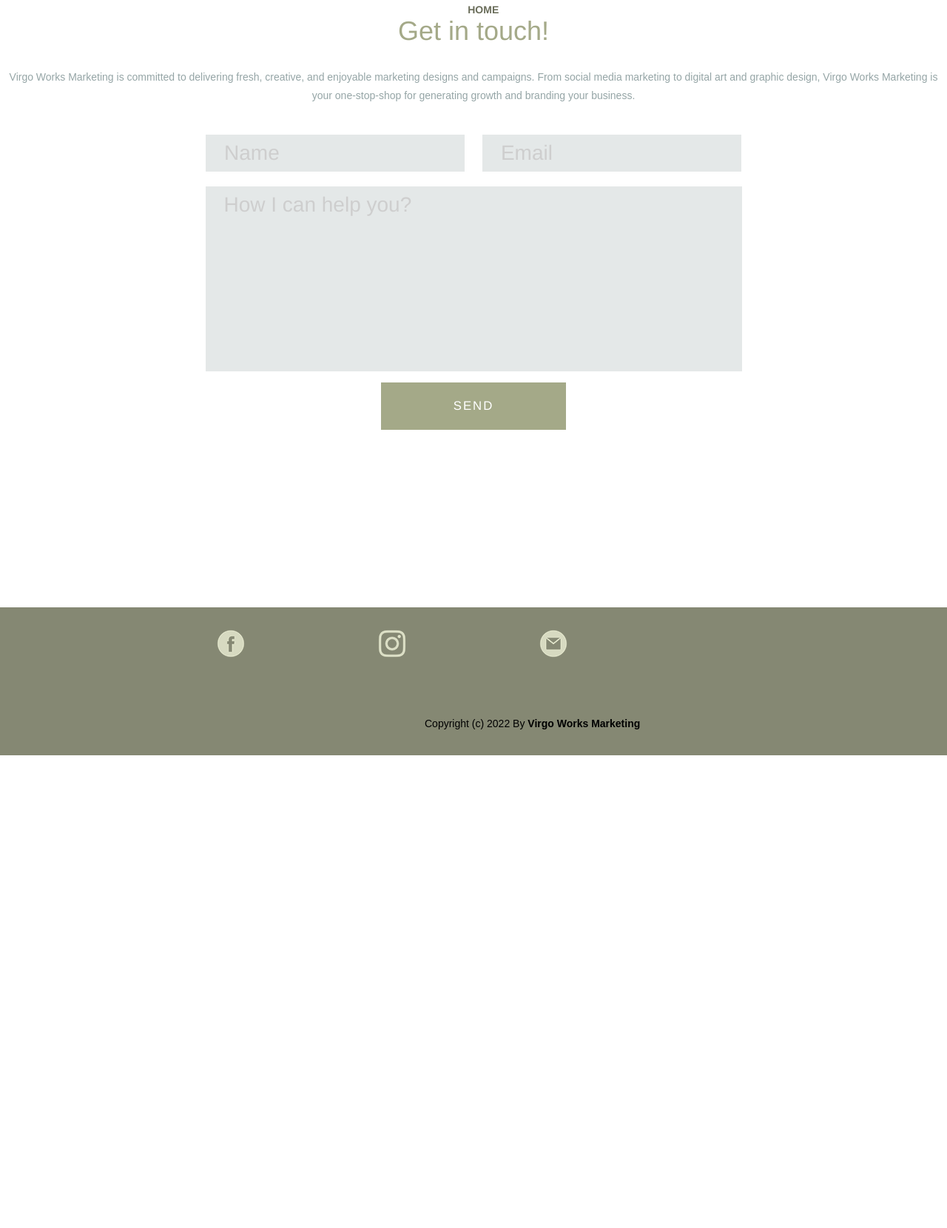
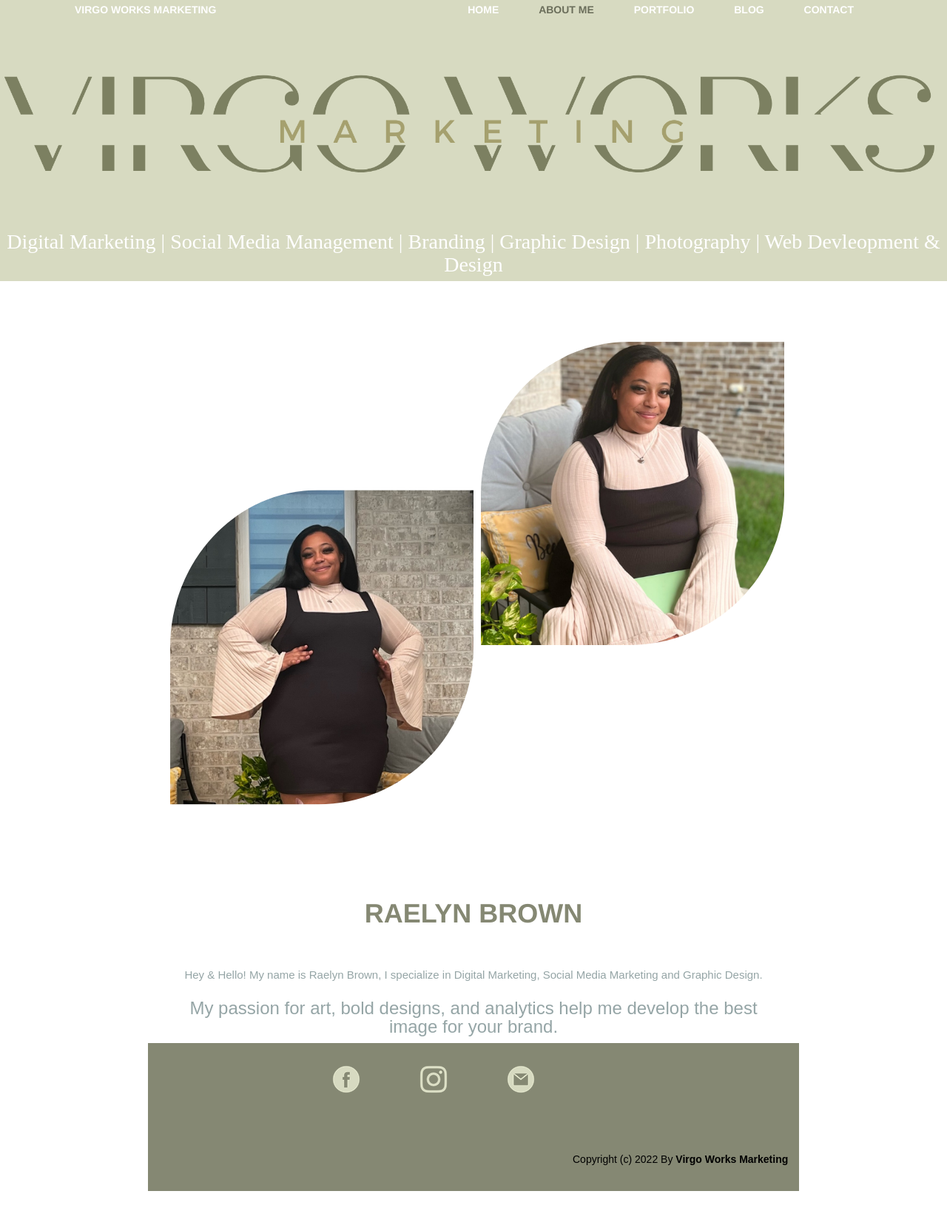
Before and after one commit to Codingvirgo/Virgo-Works-Marketing-portfolio, a plain HTML site: page about-me.html in a window 1280 px wide. Shown: the part 48-1708 px from the top of the page at 74% size. Before the commit the page ends 1069 px from the top, so only its background shows below. Drawn offline with Linux system fonts and the light colour scheme; a script that the page names is missing.

Commit message:
update pages and  about-me

```diff
--- a/about-me.html
+++ b/about-me.html
@@ -19,8 +19,8 @@
           <h3>Virgo Works Marketing</h3>
         </div>
         <ul class=""  id="navbarid">
-          <li><a id="home" class="active" href="home.html">Home</a></li>
-          <li><a id="about-me" href="about-me.html">about me</a></li>
+          <li><a id="home" href="home.html">Home</a></li>
+          <li><a id="about-me" class="active" href="about-me.html">about me</a></li>
           <li><a id="Portolio" href="portolfio.html">Portfolio</a></li>
           <li><a id="Blog" href="blog.html">Blog</a></li>
           <li><a id="contact" href="contact.html">contact</a></li>
@@ -32,24 +32,25 @@
           </a></li>
         </ul>
       </div>
+      <img class="banner" src="img/Vrigo Works Marketing Banner copy.png" alt="Virgo Works Marketing Banner">
+      <div class="header-content">
+        <h3>Digital Marketing | Social Media Management | Branding | Graphic Design | Photography | Web Devleopment & Design </h3>
+      </div>
+    </div>
+
+    <!-- about-me -->
+    <div class="about-me-owner-portrait">
+      <img class="portrait" src="img/home-portrait.png">
+      <img class="portrait2" src="img/about-me.JPG">
+    </div>
+    <div class="about-me-page">
+      <div class="about-me-page-intro wow fadeIn  data-wow-duration="1s" data-wow-delay="1s"">
+        <h1>RAELYN   BROWN</h1>
+        <h2>Hey & Hello! My name is Raelyn Brown,
+          I specialize in Digital Marketing, Social Media Marketing and Graphic Design.</>
+          <h3>My passion for art, bold designs, and analytics help me develop the best image for your brand.</h3>
       </div>
 
-<!------contact us--------->
-
-      <div class="contact-us wow fadeIn  data-wow-duration="1s" data-wow-delay="1s"">
-        <h1>Get in touch!</h1>
-        <p>Virgo Works Marketing is committed to delivering fresh, creative, and enjoyable marketing designs and campaigns. From social media marketing to digital art and graphic design, Virgo Works Marketing is your one-stop-shop for generating growth and branding your business.</p>
-        <form name="contact" action="" data-netlify="true">
-          <div class="name-info">
-            <input type="text" name="" value="" placeholder="Name">
-            <input type="text" name="" value="" placeholder="Email">
-          </div>
-          <textarea name="name" rows="8" cols="80" placeholder="How I can help you?"></textarea>
-          <div class="wow zoomIn  data-wow-duration="2s" data-wow-delay="1s"">
-            <button type="submit">Send</button>
-          </div>
-        </form>
-    </div>
 
       <!----------footer---------->
       <div class="footer">
--- a/css/style.css
+++ b/css/style.css
@@ -11,6 +11,8 @@
 html,body{
   height: 100%;
 }
+/*    header    */
+
 .header{
  width: 100%;
 }
@@ -91,6 +93,8 @@ html,body{
   font-family: 'Quicksand', serif;
 }
 
+/* go ahead button */
+
 .goahead{
   position: absolute;
   width: 200px;
@@ -112,6 +116,9 @@ html,body{
   font-family: 'Rokkitt',serif;
   font-size: 1.4em;
 }
+
+/* home portrait */
+
 .owner-portrait img{
   display: block;
   margin: auto;
@@ -120,6 +127,9 @@ html,body{
   border-radius: 100% 0% 100% 100% / 100% 0% 100% 0% ;
   padding-top: 60px;
 }
+
+/* home about me */
+
 .about-me{
  padding: 0px 10px;
  overflow: auto;
@@ -175,12 +185,63 @@ padding: 50px 200px 50px 200px;
   word-spacing: 0px;
   text-align: justify;
 }
+
+/* about me - about me */
+ .about-me-page {
+  padding: 0px 10px;
+  overflow: auto;
+ }
+ .about-me-page{
+ padding: 50px 200px 50px 200px;
+ }
+ .about-me-page .about-me-page-intro h1{
+   color: #858873;
+   text-align: center;
+   font-weight: bold;
+   padding-bottom: 30px ;
+   margin-top: -50px;
+ }
+ .about-me-page .about-me-page-intro h2{
+  text-align: center;
+  font-family: sans-serif;
+  color: #95a5a6;
+  padding: 0px 20px;
+  line-height: 25px;
+  font-size: 15px;
+ }
+ .about-me-page .about-me-page-intro h3{
+   text-align: center;
+   font-family: sans-serif;
+   color: #95a5a6;
+   padding: 0px 40px;
+   line-height: 25px;
+  }
+
+  .about-me-owner-portrait img{
+    display: block;
+    margin: auto;
+    width: 420px;
+    height: auto;
+    border-radius: 100% 0% 100% 100% / 100% 0% 100% 0% ;
+    padding: 0px 0px 0px 10px ;
+  }
+  .portrait{
+    transform: translate(50%, 20%);
+  }
+  .portrait2{
+    transform: translate(-50%,-30%);
+  }
+
+/*  home portfolio gallery */
+
+
 .separate{
   border: 1px solid #e4e8e8;
   position: relative;
   margin: 0px 140px;
   overflow: auto;
 }
+
 .work{
 padding: 50px 0px;
 }
@@ -262,6 +323,9 @@ padding: 50px 0px;
  text-decoration: none;
  letter-spacing: 2px;
 }
+
+/* contact us*/
+
 .contact-us{
   padding: 50px 0 200px 0;
   width: 100%;
@@ -330,6 +394,9 @@ padding: 50px 0px;
   letter-spacing: 2px;
   border: 0;
 }
+
+/* footer */
+
 .footer{
   background-color: #858873;
   height: 200px;
@@ -376,6 +443,9 @@ padding: 50px 0px;
   font-weight: bold;
   text-decoration: none;
 }
+
+/* go to top button */
+
 .goTop{
   display: none;
   width: 43px;
```
Also changed, not shown: blog.html (+6 -2 lines), contact.html (+6 -2 lines), portolfio.html (+7 -2 lines), img/about-me.JPG (added).
